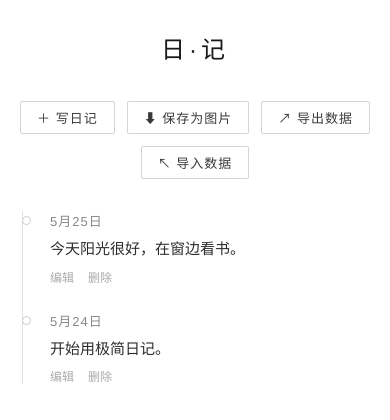
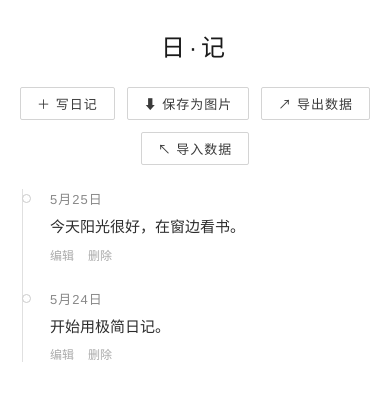
Before and after one commit to Anonymousness-U/new-diary, a plain HTML site: page index.html in a window 390 px wide. Drawn offline with nearby package versions, Linux system fonts and the light colour scheme.

Commit message:
Update index.html

```diff
--- a/index.html
+++ b/index.html
@@ -18,13 +18,13 @@
       color: #2c2c2c;
       max-width: 600px;
       margin: 0 auto;
-      /* 默认较大屏幕（电脑/平板横屏）的边距 */
-      padding: 60px 40px 80px;
+      /* 默认大屏：左右留白缩至24px，上下保持舒适 */
+      padding: 42px 24px 60px;
     }
 
     .header {
       text-align: center;
-      margin-bottom: 50px;
+      margin-bottom: 36px;  /* 缩小标题与按钮的距离 */
     }
     .header h1 {
       font-size: 28px;
@@ -37,7 +37,7 @@
       display: flex;
       justify-content: center;
       gap: 20px;
-      margin-bottom: 40px;
+      margin-bottom: 34px;  /* 缩小按钮与时间线距离 */
       flex-wrap: wrap;
     }
     .actions button {
@@ -186,14 +186,20 @@
       display: none;
     }
 
-    /* ---------- 平板竖屏 / 小笔记本 ---------- */
+    /* 平板竖屏 */
     @media (max-width: 768px) {
       body {
-        padding: 40px 24px 60px;
+        padding: 36px 20px 50px;
+      }
+      .header {
+        margin-bottom: 28px;
       }
       .header h1 {
         font-size: 26px;
         letter-spacing: 4px;
+      }
+      .actions {
+        margin-bottom: 28px;
       }
       .timeline {
         padding-left: 24px;
@@ -206,13 +212,13 @@
       }
     }
 
-    /* ---------- 手机 ---------- */
+    /* 手机 */
     @media (max-width: 480px) {
       body {
-        padding: 30px 16px 50px;
+        padding: 28px 16px 44px;
       }
       .header {
-        margin-bottom: 36px;
+        margin-bottom: 24px;
       }
       .header h1 {
         font-size: 24px;
@@ -220,7 +226,7 @@
       }
       .actions {
         gap: 12px;
-        margin-bottom: 32px;
+        margin-bottom: 24px;
       }
       .actions button {
         padding: 6px 16px;
```
